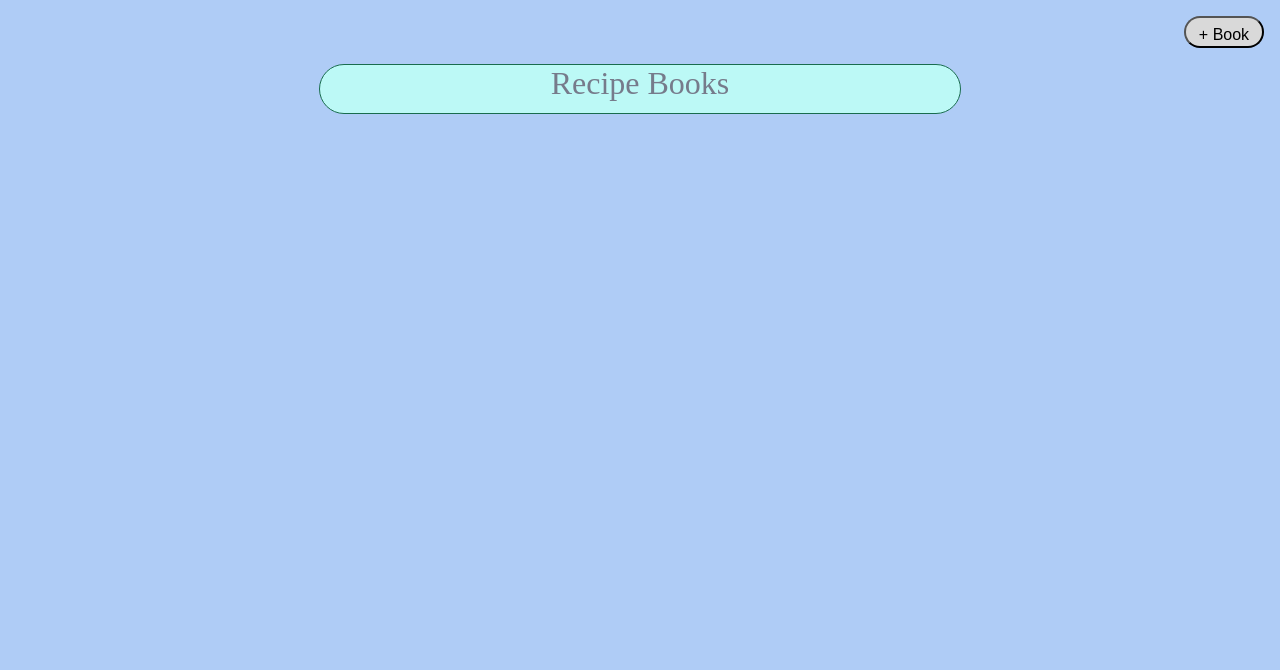
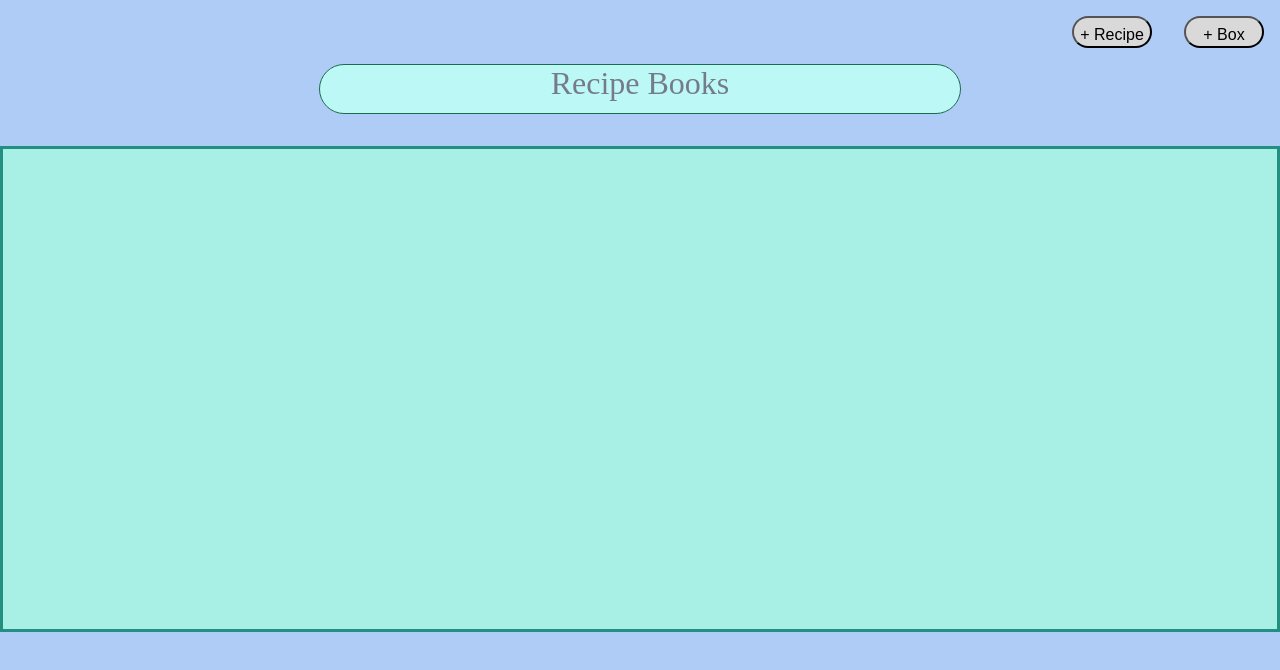
Before and after one commit to Shaa1345/recipes, a React (Create React App) app: page / in a window 1280 px wide. Shown: the top 670 px of the page. Built offline with nearby package versions, Linux system fonts and the light colour scheme.

Commit message:
Added in some framework to place recipe boxes in.

```diff
--- a/src/components/AddBookButton.js
+++ b/src/components/AddBookButton.js
@@ -6,7 +6,7 @@ function AddBookButton({togglePopup}) {
   return (
     <div>
       <button onClick={togglePopup} className="AddBookButton">
-        + Book
+        + Recipe
       </button>
     </div>
   );
--- a/src/components/AddBookForm.js
+++ b/src/components/AddBookForm.js
@@ -11,7 +11,7 @@ function AddBookForm({ onClose }) {
       </div>
       <div className = "BookFormContent">
         <label htmlFor="BookName">
-            Book Name
+            Recipe Name
         </label>
         <input
           type="text"
--- /dev/null
+++ b/src/components/RecipeBoxDemoButton.js
@@ -0,0 +1,15 @@
+import React from "react";
+import "../styles/AddRecipeBoxButton.css";
+
+function RecipeBoxDemoButton() {
+
+    return (
+      <div>
+        <button className="AddBookButton">
+          + Box
+        </button>
+      </div>
+    );
+  }
+
+export default RecipeBoxDemoButton;
--- /dev/null
+++ b/src/components/RecipeGrid.js
@@ -0,0 +1,11 @@
+import "../styles/RecipeGrid.css";
+
+function RecipeGrid(){
+    return(
+        <div className="RecipeGrid">
+
+        </div>
+    );
+}
+
+export default RecipeGrid;
--- a/src/pages/Main.js
+++ b/src/pages/Main.js
@@ -1,6 +1,8 @@
 import "../styles/Main.css";
 import Title from "../components/Title";
 import AddBookBut from "../components/AddBookButton";
+import DemoBut from "../components/RecipeBoxDemoButton";
+import RecipeGrid from "../components/RecipeGrid";
 import React from "react";
 import { useState } from "react";
 import BookForm from "../components/AddBookForm.js";
@@ -12,7 +14,10 @@ function Main() {
     <div>
       <div className="Add_Buttons">
         <div id="Add_Book">
-          <AddBookBut togglePopup={() => setIsPopupOpen(true)}/>
+          <AddBookBut togglePopup={() => setIsPopupOpen(true)} />
+        </div>
+        <div id="Demo_Button">
+            <DemoBut />
         </div>
       </div>
       <div id="Title">
@@ -24,7 +29,9 @@ function Main() {
         />
         {isPopupOpen && <BookForm onClose={() => setIsPopupOpen(false)} />}
       </div>
-
+      <div id = "Recipe_Grid">
+        <RecipeGrid/>
+      </div>
     </div>
   );
 }
--- /dev/null
+++ b/src/styles/AddRecipeBoxButton.css
@@ -0,0 +1,11 @@
+.AddBookButton{
+    width: 5rem;
+    height: 2rem;
+    font-size: 1rem;
+    background-color: #D9D9D9;
+    color: black;
+    border-radius: 40px;
+    text-align: center;
+    line-height: 2rem;
+    margin: 1rem;
+}
--- a/src/styles/Main.css
+++ b/src/styles/Main.css
@@ -11,5 +11,9 @@ body{
 #Title{
     display: flex;
     justify-content: center;
-    z-index: 1;
 }
+
+#Recipe_Grid{
+    display:flex;
+    justify-content: center;
+}
--- /dev/null
+++ b/src/styles/RecipeGrid.css
@@ -0,0 +1,13 @@
+.RecipeGrid{
+    text-align: center;
+    margin-top: 2rem;
+    width: 80rem;
+    min-width: 20rem;
+    height: 30rem;
+    border-style: solid;
+    display: flex;
+    justify-content: center;
+    border-color:#228f80;
+    background-color: #a8f0e6;
+
+}
```
Also changed, not shown: src/components/RecipeBoxes.js (added, +13 -0 lines).
